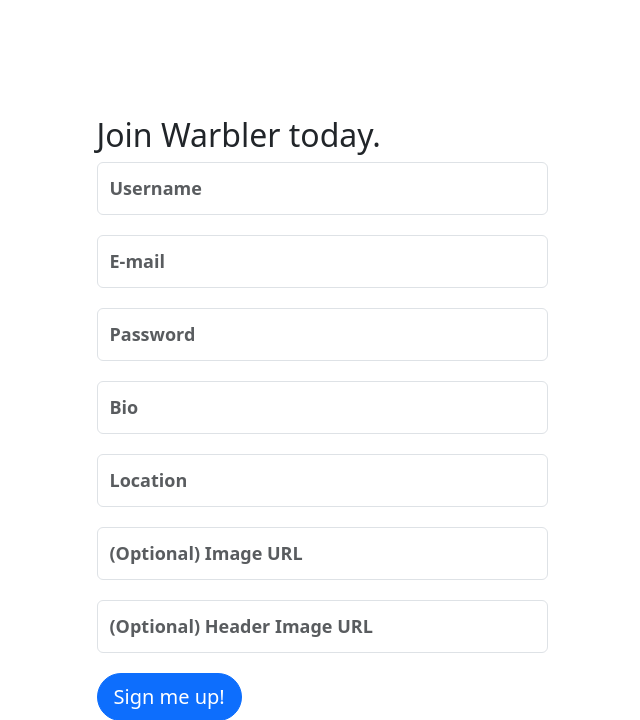
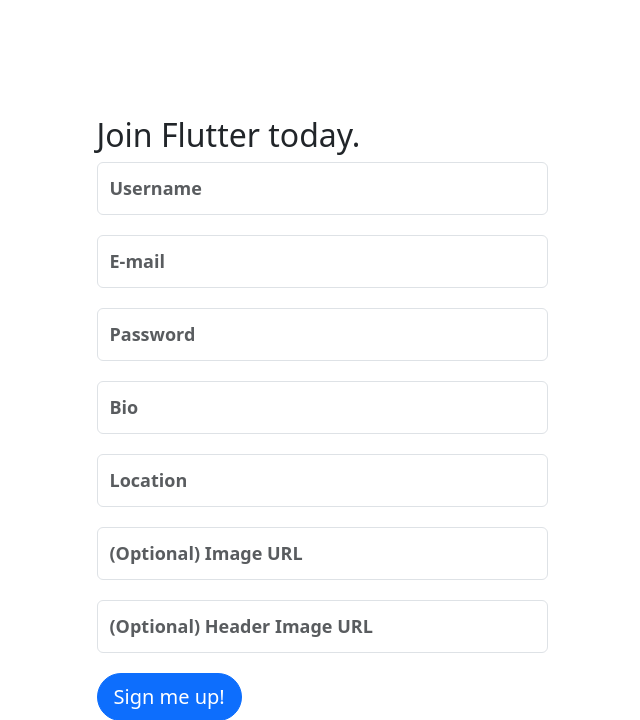
Before and after one commit to DERegan54/Flutter, a Flask app: page /signup in a window 1280 px wide. Shown: the part 46-766 px from the top of the page, without its empty margins (318-958 px from the left). Run offline with Flask 2, Linux system fonts and the light colour scheme; some libraries are stand-ins or nearby versions.

Commit message:
Update signup.html

```diff
--- a/templates/users/signup.html
+++ b/templates/users/signup.html
@@ -6,7 +6,7 @@
 
   <div class="row justify-content-md-center">
   <div class="col-md-7 col-lg-5">
-    <h2 class="join-message">Join Warbler today.</h2>
+    <h2 class="join-message">Join Flutter today.</h2>
     <form method="POST" id="user_form">
       {{ form.hidden_tag() }}
 
```
